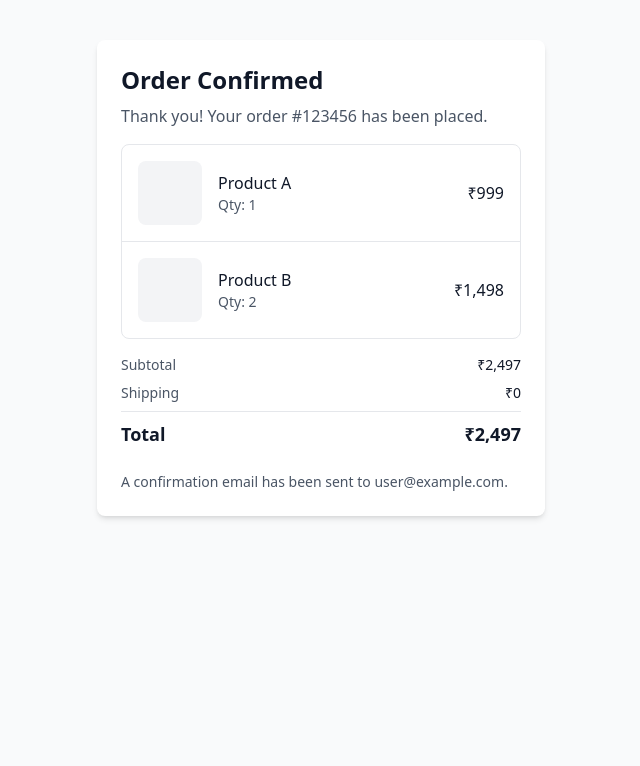
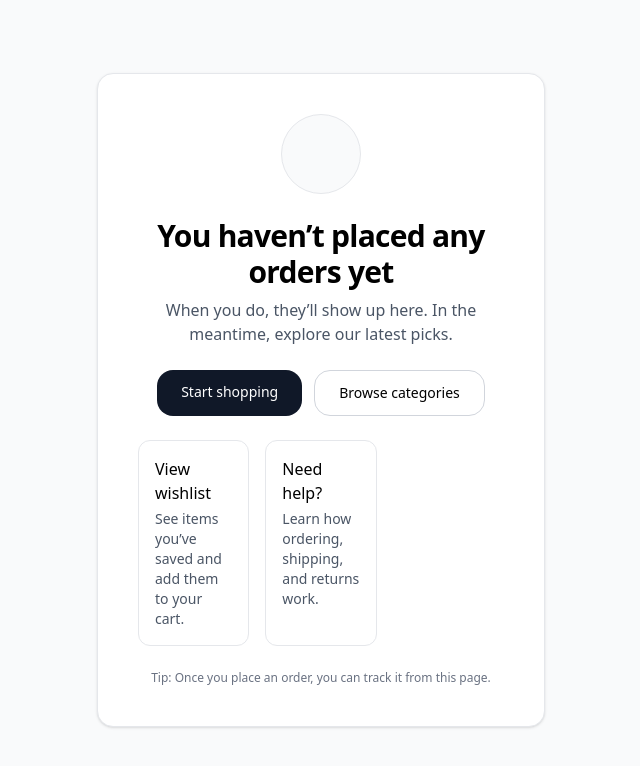
Before and after one commit to nadhil7/mern_eccomerce, a React (Vite) app: page /user/order in a window 1280 px wide. Shown: the top 766 px of the page, without its empty margins (319-959 px from the left). Built offline with nearby package versions, Linux system fonts and the light colour scheme.

Commit message:
product ordesrs

```diff
--- a/src/components/Header.jsx
+++ b/src/components/Header.jsx
@@ -53,7 +53,7 @@ export default function Header() {
                     <h3>Logout</h3><img src={arrowicon} alt="" className='group-hover:rotate-180 g' /></Link> : <Link className='flex gap-2 hover:bg-blue-600 p-4 rounded-lg group' to={"/login"}><img src={dpicon} alt="" className='group-hover:invert' />
                     <h3>Login</h3><img src={arrowicon} alt="" className='group-hover:rotate-180' /></Link>}
                 <Link to={"/user/cart"} className='flex gap-2 p-4'><img src={carticon} alt="" /><h3>Cart</h3></Link>
-                <Link to={"/user/order"} className='flex gap-2 p-4'><img src={headericon} alt="" /><h3>Become a Seller</h3></Link>
+                <Link to={"/user/order"} className='flex gap-2 p-4'><img src={headericon} alt="" /><h3> Your Orders</h3></Link>
                 <button onClick={profileedit} className='flex flex-col gap-1'><img className='w-9 h-9' src={userprofile} alt="Edituser" /> <p>Edituser</p></button>
             </div>
         </header>
--- a/src/pages/UserOrders.jsx
+++ b/src/pages/UserOrders.jsx
@@ -1,9 +1,11 @@
 import React, { useEffect, useState } from 'react'
 import Instance from '../Axios'
+import { Link } from 'react-router-dom'
 
 function UserOrders() {
     const [products, setproducts] = useState()
     const [orderdata, setorderdata] = useState()
+    const [user, setuser] = useState()
     const OrderId = localStorage.getItem("OrderId")
 
 
@@ -13,6 +15,9 @@ function UserOrders() {
                 const Order = await Instance.get(`/order/myorder/${OrderId}`)
                 setorderdata(Order.data)
                 setproducts(Order.data.items)
+                setuser(Order.data.userId)
+                console.log(Order.data.userId);
+
             }
         }
         catch (err) {
@@ -30,44 +35,41 @@ function UserOrders() {
 
     return (
         <>
-            <div className="bg-gray-50 text-gray-900 antialiased">
+            {
+                orderdata && <div className="bg-gray-50 text-gray-900 antialiased">
                     <div className="min-h-screen flex flex-col items-center py-10">
                         <div className="max-w-md w-full bg-white rounded-lg shadow-md p-6">
                             <h1 className="text-2xl font-semibold mb-2">Order Confirmed</h1>
                             <p className="text-gray-600 mb-4">Thank you! Your order <span className="font-medium">#123456</span> has been placed.</p>
 
-                        <div className="border border-gray-200 rounded-lg divide-y divide-gray-200">
+//
+                            {products.map((i, index) => (
+                                <div key={index} className="border border-gray-200 rounded-lg divide-y divide-gray-200">
                                     <div className="flex items-center p-4">
                                         <div className="w-16 h-16 bg-gray-100 rounded-lg flex-shrink-0"></div>
                                         <div className="ml-4 flex-1">
-                                    <p className="font-medium">Product A</p>
-                                    <p className="text-sm text-gray-600">Qty: 1</p>
+                                            <p className="font-medium">{i.name}</p>
+                                            <p className="text-sm text-gray-600">Qty: {i.quantity}</p>
                                         </div>
                                         <p className="font-medium">₹999</p>
                                     </div>
-                            <div className="flex items-center p-4">
-                                <div className="w-16 h-16 bg-gray-100 rounded-lg flex-shrink-0"></div>
-                                <div className="ml-4 flex-1">
-                                    <p className="font-medium">Product B</p>
-                                    <p className="text-sm text-gray-600">Qty: 2</p>
+
                                 </div>
-                                <p className="font-medium">₹1,498</p>
-                            </div>
-                        </div>
-
+                            ))}
+//
                             <div className="mt-4 text-sm space-y-2">
                                 <div className="flex justify-between">
                                     <span className="text-gray-600">Subtotal</span>
-                                <span className="font-medium">₹2,497</span>
+                                    <span className="font-medium">₹{orderdata.total}</span>
                                 </div>
                                 <div className="flex justify-between">
                                     <span className="text-gray-600">Shipping</span>
-                                <span className="font-medium">₹0</span>
+                                    <span className="font-medium">₹300</span>
                                 </div>
                                 <div className="border-t border-gray-200 my-2"></div>
                                 <div className="flex justify-between text-lg font-semibold">
                                     <span>Total</span>
-                                <span>₹2,497</span>
+                                    <span>₹{orderdata.total + 300}</span>
                                 </div>
                             </div>
 
@@ -76,6 +78,49 @@ function UserOrders() {
                             </div>
                         </div>
                     </div>
+                </div>}
+            <div className="min-h-screen bg-gray-50 flex items-center justify-center p-6">
+                <div className="w-full max-w-md bg-white rounded-2xl shadow border border-gray-200 p-10 text-center space-y-6">
+                    <div className="inline-flex items-center justify-center rounded-full border border-gray-200 bg-gray-50 w-20 h-20 mx-auto">
+                        <svg viewBox="0 0 24 24" stroke="currentColor" className="w-10 h-10">
+                        </svg>
+                    </div>
+                    <div>
+                        <h1 className="text-2xl sm:text-3xl font-semibold tracking-tight">
+                            You haven’t placed any orders yet
+                        </h1>
+                        <p className="text-gray-600 max-w-xs mx-auto mt-2">
+                            When you do, they’ll show up here. In the meantime, explore our latest picks.
+                        </p>
+                    </div>
+                    <div className="flex flex-col sm:flex-row justify-center gap-3">
+                        <Link to={"/"}
+                            className="px-6 py-3 bg-gray-900 text-white rounded-2xl text-sm font-medium hover:bg-gray-800">
+                            Start shopping
+                        </Link>
+                        <a href="/categories"
+                            className="px-6 py-3 border border-gray-300 rounded-2xl text-sm font-medium hover:bg-gray-50">
+                            Browse categories
+                        </a>
+                    </div>
+                    <div className="grid sm:grid-cols-3 gap-4 text-left mt-6">
+                        <a href="/wishlist" className="block p-4 border border-gray-200 rounded-xl hover:border-gray-300">
+                            <div className="font-medium mb-1">View wishlist</div>
+                            <p className="text-sm text-gray-600">See items you’ve saved and add them to your cart.</p>
+                        </a>
+                        {/* <a href="/deals" className="block p-4 border border-gray-200 rounded-xl hover:border-gray-300">
+                            <div className="font-medium mb-1">Today’s deals</div>
+                            <p className="text-sm text-gray-600">Discover popular items and limited-time offers.</p>
+                        </a> */}
+                        <a href="/help/orders" className="block p-4 border border-gray-200 rounded-xl hover:border-gray-300">
+                            <div className="font-medium mb-1">Need help?</div>
+                            <p className="text-sm text-gray-600">Learn how ordering, shipping, and returns work.</p>
+                        </a>
+                    </div>
+                    <p className="text-xs text-gray-500 mt-6">
+                        Tip: Once you place an order, you can track it from this page.
+                    </p>
+                </div>
             </div>
         </>
     )
```
Also changed, not shown: src/assets/booking.png (added). Lines whose indentation alone changed are shown as unchanged.
